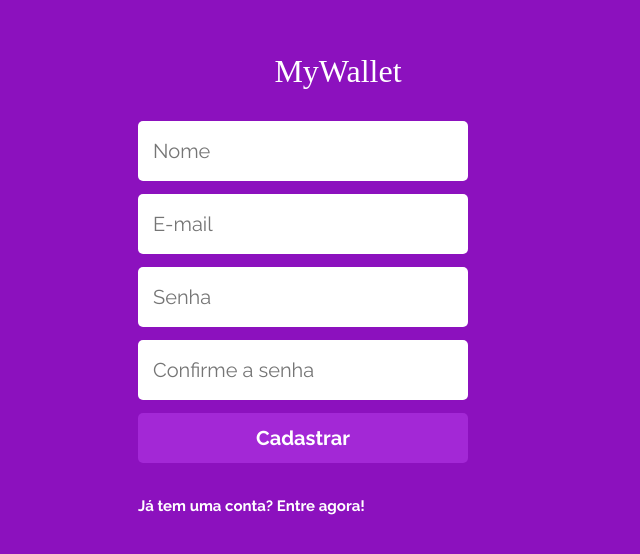
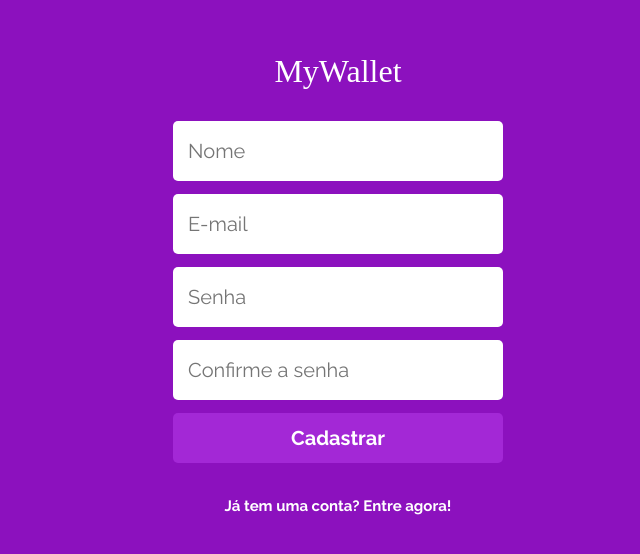
Before and after one commit to alantimb/MyWallet-Front, a React (Create React App) app: page /cadastro in a window 1280 px wide. Shown: the part 210-764 px from the top of the page, without its empty margins (302-942 px from the left). Built offline with nearby package versions, Linux system fonts and the light colour scheme; a web font is replaced by a local one.

Commit message:
login and registration pages layout correction

```diff
--- a/src/pages/LoginPage/Style.js
+++ b/src/pages/LoginPage/Style.js
@@ -7,7 +7,6 @@ const LoginPageContainer = styled.div`
 
   display: flex;
   flex-direction: column;
-  justify-content: center;
   align-items: center;
 
   h1 {
@@ -18,6 +17,12 @@ const LoginPageContainer = styled.div`
     font-weight: 400;
     margin-bottom: 25px;
   }
+
+  form {
+    display: flex;
+    flex-direction: column;
+    justify-content: center;
+    align-items: center;
 
     input {
       width: 330px;
@@ -68,6 +73,8 @@ const LoginPageContainer = styled.div`
         cursor: pointer;
         text-decoration: underline;
         opacity: 50%;
+        color: blue;
+      }
     }
   }
 `;
--- a/src/pages/RegistrationPage/Style.js
+++ b/src/pages/RegistrationPage/Style.js
@@ -7,7 +7,6 @@ const RegistrationPageContainer = styled.div`
 
   display: flex;
   flex-direction: column;
-  justify-content: center;
   align-items: center;
 
   h1 {
@@ -18,6 +17,12 @@ const RegistrationPageContainer = styled.div`
     font-weight: 400;
     margin-bottom: 25px;
   }
+
+  form {
+    display: flex;
+    flex-direction: column;
+    justify-content: center;
+    align-items: center;
 
     input {
       width: 330px;
@@ -68,7 +73,8 @@ const RegistrationPageContainer = styled.div`
         cursor: pointer;
         text-decoration: underline;
         opacity: 50%;
-      color: blue
+        color: blue;
+      }
     }
   }
 `;
```
Lines whose indentation alone changed are shown as unchanged.
